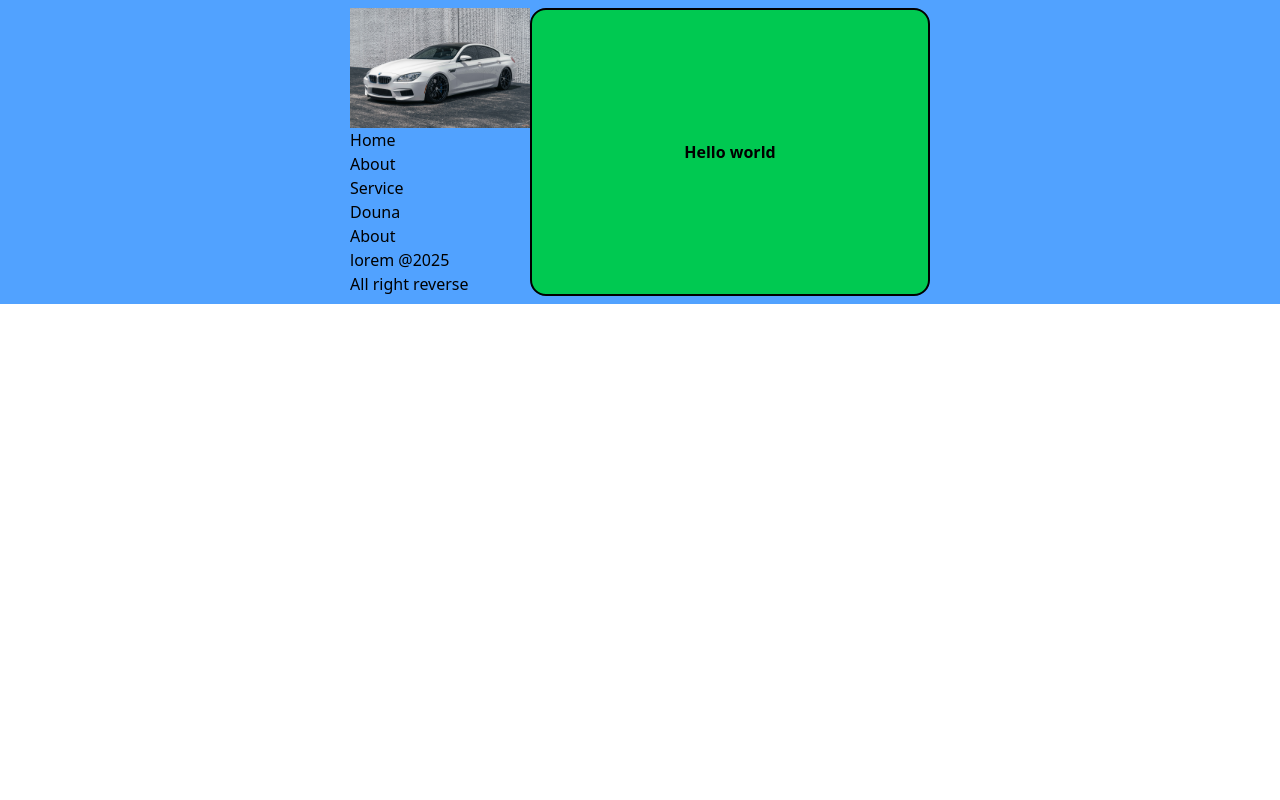
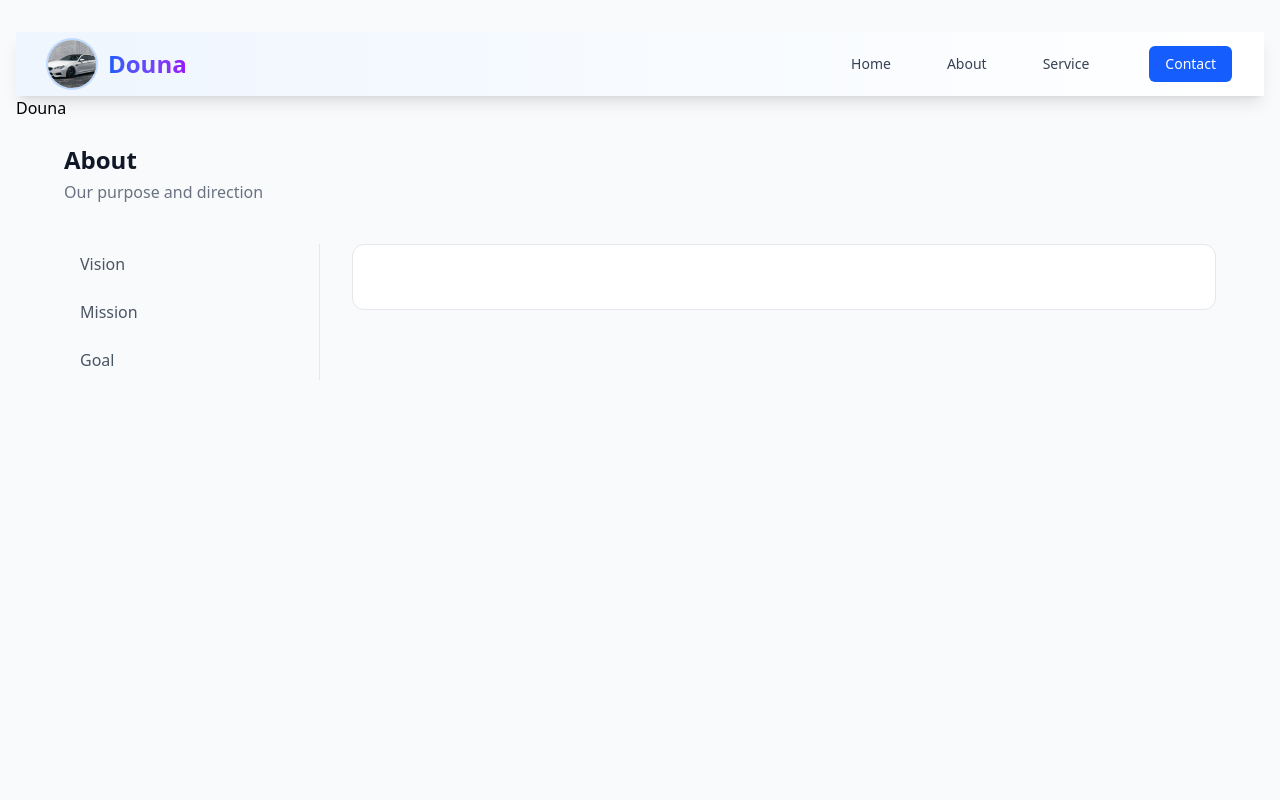
Before and after one commit to Douna011/Routeapp, a React (Vite) app: page /about in a window 1280 px wide. Shown: the top 800 px of the page. Built offline with nearby package versions, Linux system fonts and the light colour scheme.

Commit message:
Video 91-92 err page and nested page

```diff
--- a/src/App.jsx
+++ b/src/App.jsx
@@ -1,11 +1,14 @@
 import './App.css';
 import { createBrowserRouter,RouterProvider } from "react-router-dom";
-import { HomePage,About,Service, Layout } from './pages';
+import { HomePage,About,Service,ErrorPage} from './pages';
+import RootLayout from './Layouts/RootLayouts';
+import AboutLayout from './Layouts/AboutLayout';
 
 const router = createBrowserRouter([
   {
     path:"/",
-    element:<Layout/>,
+    element:<RootLayout/>,
+    errorElement:<ErrorPage />,
     children:[
        {
     // path:"home",
@@ -14,7 +17,24 @@ const router = createBrowserRouter([
   },
        {
     path:"about",
-    element:<About/>,
+    element:<AboutLayout/>,
+    children:[
+      {
+        path:"vision",
+        element:<h4>Visions...</h4>
+      },
+
+      {
+        path:"mission",
+        element:<h4>Mission...</h4>
+      },
+
+      {
+        path:"goal",
+        element:<h4>Goals...</h4>
+      },
+
+    ],
   },
   {
     path:"service",
@@ -28,14 +48,13 @@ const router = createBrowserRouter([
 
 
 function App() {
-
-
-  return <div className=" flex justify-center  w-0.5/2 bg-blue-400 p-2  ">
-     <RouterProvider router={router} />
-    <h2 className="font-bold bg-green-500 p-2 w-100 flex justify-center items-center rounded-2xl border-2">Hello world</h2>
-  </div>
-
-
+  return (
+    <div className="min-h-screen bg-gray-50">
+      <div className="container mx-auto px-4 py-8">
+        <RouterProvider router={router} />
+      </div>
+    </div>
+  );
 }
 
 export default App;
--- /dev/null
+++ b/src/Layouts/AboutLayout.jsx
@@ -0,0 +1,51 @@
+import { Link, Outlet } from "react-router-dom"
+
+const About = () => {
+  return (
+    <div className="min-h-screen p-6">
+      <div className="max-w-6xl mx-auto">
+        <header className="mb-10">
+          <h1 className="text-2xl font-bold text-gray-900">About</h1>
+          <p className="text-gray-500 mt-1">Our purpose and direction</p>
+        </header>
+
+        <div className="flex flex-col lg:flex-row gap-8">
+          {/* Navigation */}
+          <aside className="lg:w-64">
+            <div className="sticky top-6">
+              <nav className="flex lg:flex-col gap-2 border-b lg:border-b-0 lg:border-r border-gray-200 pb-4 lg:pb-0 lg:pr-4">
+                <Link
+                  to="vision"
+                  className="px-4 py-2 text-gray-600 hover:text-gray-900 hover:bg-gray-100 rounded-md transition-colors"
+                >
+                  Vision
+                </Link>
+                <Link
+                  to="mission"
+                  className="px-4 py-2 text-gray-600 hover:text-gray-900 hover:bg-gray-100 rounded-md transition-colors"
+                >
+                  Mission
+                </Link>
+                <Link
+                  to="goal"
+                  className="px-4 py-2 text-gray-600 hover:text-gray-900 hover:bg-gray-100 rounded-md transition-colors"
+                >
+                  Goal
+                </Link>
+              </nav>
+            </div>
+          </aside>
+
+          {/* Main Content */}
+          <main className="flex-1">
+            <div className="bg-white rounded-xl border border-gray-200 p-6 md:p-8">
+              <Outlet />
+            </div>
+          </main>
+        </div>
+      </div>
+    </div>
+  )
+}
+
+export default About
--- a/src/components/Footer.jsx
+++ b/src/components/Footer.jsx
@@ -1,12 +1,17 @@
-
-
 const Footer = () => {
   return (
-    <footer>
-        <p>
-            lorem @2025 <br/>
-            All right reverse
+    <footer className="bg-linear-to-r from-blue-600 to-purple-600 text-white py-8">
+      <div className="container mx-auto px-4 text-center">
+        <p className="text-lg font-medium">
+          lorem @2025
         </p>
+        <p className="mt-2 text-blue-100">
+          All right reserved
+        </p>
+        <p className="mt-4 text-sm text-blue-200">
+          Building amazing things since 2025
+        </p>
+      </div>
     </footer>
   )
 }
--- a/src/components/NavBar.jsx
+++ b/src/components/NavBar.jsx
@@ -2,17 +2,62 @@ import { Link } from "react-router-dom";
 import Logo from "../assets/M6.jpg";
 
 const NavBar = () => {
-  return <nav>
-    <img src={Logo} alt="Douna" className="h-30" />
-    <ul>
-    <li>
-        <Link to="/">Home</Link>
-    </li>
-    <li><Link to="about">About</Link></li>
-    <li><Link to="service">Service</Link></li>
-    </ul>
+  return (
+    <nav className="bg-gradient-to-r from-blue-50 to-white shadow-lg sticky top-0 z-50">
+      <div className="max-w-7xl mx-auto px-4 sm:px-6 lg:px-8">
+        <div className="flex items-center justify-between h-16">
 
-  </nav>
+          {/* Logo Section */}
+          <div className="flex-shrink-0 flex items-center">
+            <img
+              src={Logo}
+              alt="Douna"
+              className="h-10 w-10 md:h-12 md:w-12 object-cover rounded-full ring-2 ring-blue-200"
+            />
+            <span className="ml-3 text-xl md:text-2xl font-bold bg-gradient-to-r from-blue-600 to-purple-600 bg-clip-text text-transparent">
+              Douna
+            </span>
+          </div>
+
+          {/* Navigation Links */}
+          <div className="hidden md:block">
+            <div className="ml-10 flex items-baseline space-x-8">
+              <Link
+                to="/"
+                className="px-3 py-2 rounded-md text-sm font-medium text-gray-700 hover:text-blue-600 hover:bg-blue-50 transition-all duration-200"
+              >
+                Home
+              </Link>
+              <Link
+                to="about"
+                className="px-3 py-2 rounded-md text-sm font-medium text-gray-700 hover:text-blue-600 hover:bg-blue-50 transition-all duration-200"
+              >
+                About
+              </Link>
+              <Link
+                to="service"
+                className="px-3 py-2 rounded-md text-sm font-medium text-gray-700 hover:text-blue-600 hover:bg-blue-50 transition-all duration-200"
+              >
+                Service
+              </Link>
+              <button className="ml-4 bg-blue-600 hover:bg-blue-700 text-white px-4 py-2 rounded-md text-sm font-medium transition duration-300">
+                Contact
+              </button>
+            </div>
+          </div>
+
+          {/* Mobile menu button (optional) */}
+          <div className="md:hidden">
+            <button className="text-gray-700 hover:text-blue-600">
+              <svg className="h-6 w-6" fill="none" viewBox="0 0 24 24" stroke="currentColor">
+                <path strokeLinecap="round" strokeLinejoin="round" strokeWidth={2} d="M4 6h16M4 12h16M4 18h16" />
+              </svg>
+            </button>
+          </div>
+        </div>
+      </div>
+    </nav>
+  );
 }
 
-export default NavBar
+export default NavBar;
--- a/src/pages/About.jsx
+++ /dev/null
@@ -1,11 +0,0 @@
-
-const About = () => {
-  return (
-    <div>
-      <h1>About</h1>
-
-    </div>
-  )
-}
-
-export default About
--- /dev/null
+++ b/src/pages/ErrorPage.jsx
@@ -0,0 +1,12 @@
+import img from "../assets/error-1.jpg"
+import { Link } from "react-router-dom"
+const ErrorPage = () => {
+  return (
+    <div>
+      <img src={img} alt="not found" className="h-50 "/>
+      <Link to="/">Go back to Home</Link>
+    </div>
+  )
+}
+
+export default ErrorPage
--- a/src/pages/index.js
+++ b/src/pages/index.js
@@ -6,6 +6,7 @@
 
 //method 2
 export { default as HomePage} from "./HomePage"
-export { default as About} from "./About"
+export { default as About} from "../Layouts/AboutLayout"
 export { default as Service} from "./Service"
-export { default as Layout} from "./layout"
+//
+export { default as ErrorPage} from "./ErrorPage"
```
Also changed, not shown: src/Layouts/RootLayouts.jsx (renamed from src/pages/layout.jsx), src/assets/error-1.jpg (added).
